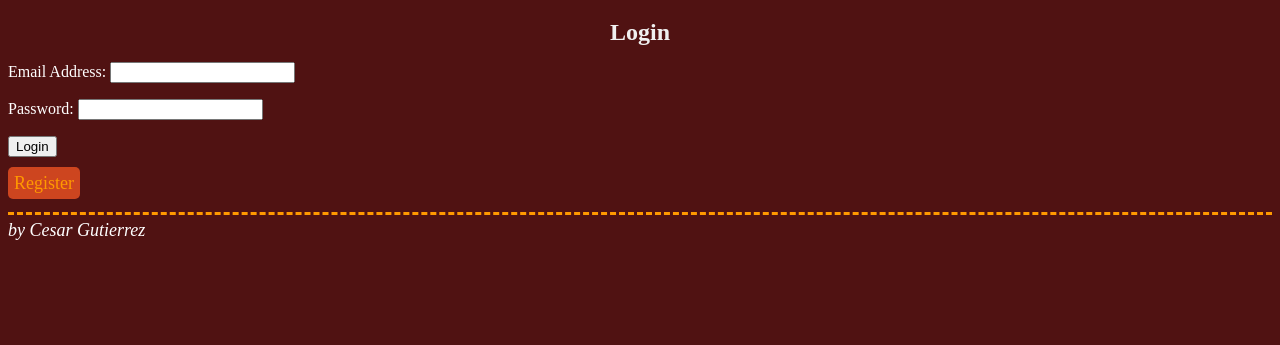
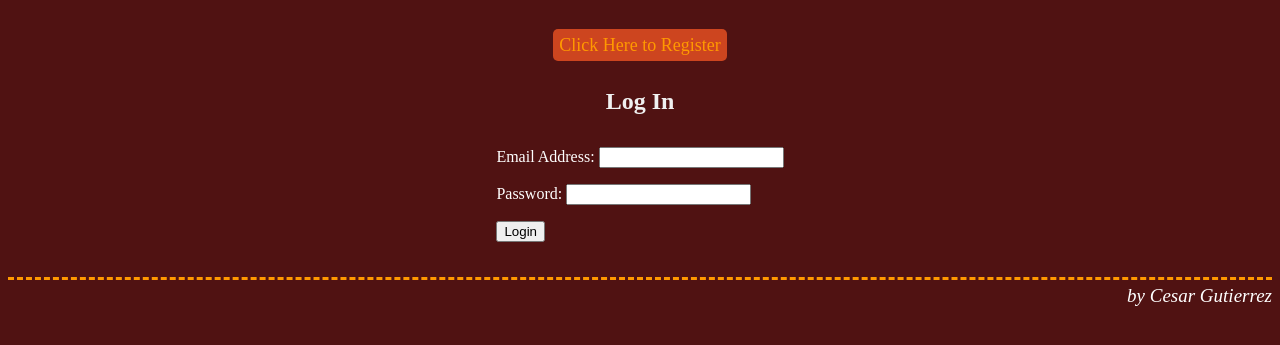
Before and after one commit to cesar-gz/Shopping-cart, a PHP site: page /login.php in a window 1280 px wide. Shown: the part 66-411 px from the top of the page. Run offline with PHP 8.4, Linux system fonts and the light colour scheme.

Commit message:
refactoring

```diff
--- a/htdocs/includes/footer.html
+++ b/htdocs/includes/footer.html
@@ -1,13 +1,26 @@
 <!DOCTYPE HTML>
 <html lang="en">
+
 <head>
-<meta charset="UTF-8">
-<title> <?php echo $page_title ; ?> </title>
-<link rel="stylesheet" href="includes/style.css">
+  <meta charset="UTF-8">
+  <title>
+    <?php echo $page_title ; ?>
+  </title>
+  <link rel="stylesheet" href="../includes/style.css">
+
+  <style>
+    footer {
+      text-align: right;
+    }
+  </style>
+
 </head>
 
 <body>
-    <footer><p>by Cesar Gutierrez</p></footer>
+  <footer>
+    <p>by Cesar Gutierrez</p>
+  </footer>
 
 </body>
+
 </html>
--- a/htdocs/includes/style.css
+++ b/htdocs/includes/style.css
@@ -14,7 +14,7 @@ footer>p {
   font-style: italic;
   padding-top: 5px;
   color: #fff;
-  font-size: 18px;
+  font-size: 19px;
 }
 
 table {
@@ -24,7 +24,7 @@ table {
 
 th {
   color: #FFF;
-  background: #000;
+  background: #000000;
   text-align: left;
 }
 
@@ -51,15 +51,15 @@ body {
   justify-content: center;
 }
 
+.content>a:href {
+  color: #F0F0F0
+}
+
 h1 {
   color: #F0F0F0;
   display: flex;
   justify-content: center;
   font-size: 24px;
-}
-
-.content>a:href {
-  color: #F0F0F0
 }
 
 a {
--- a/htdocs/login.php
+++ b/htdocs/login.php
@@ -1,5 +1,5 @@
 <?php
-    $page_title = 'Login';
+    $page_title = 'Log In';
     include('includes/header.html');
 
     if(isset($errors) && !empty($errors)){
@@ -9,9 +9,13 @@
         }
         echo 'Please try again or <a href="register.php">Register<a></p>';
     }
+
 ?>
-
-<h1>Login</h1>
+  <div class="content">
+    <p><a href ="register.php">Click Here to Register</a>
+  </div>
+  <h1>Log In</h1>
+  <div class="content">
     <form action="login_action.php" method="POST">
         <P>
             Email Address: <input type="text" name="email">
@@ -21,9 +25,8 @@
             <input type="submit" value="Login">
         </p>
     </form>
-
+  </div>
 <?php
-    echo '<p><a href ="register.php">Register</a>';
 
     include('includes/footer.html');
 ?>
--- a/htdocs/register.php
+++ b/htdocs/register.php
@@ -56,8 +56,8 @@
 
             if($r){
                 echo '<h1>Registered!</h1>
-                      <p>You are now Registered.</p>
-                      <p><a href="login.php">Login</a></p>';
+                      <p style="display:flex; justify-content:center;">You are now Registered.</p>
+                      <p style="display:flex; justify-content:center;"><a href="login.php">Login</a></p>';
             }
 
             mysqli_close($dbc);
```
Also changed, not shown: SQL/create_shop.sql (+6 -6 lines), htdocs/forum.php (+16 -7 lines), htdocs/goodbye.php (+11 -4 lines), htdocs/home.php (+10 -4 lines), htdocs/shop.php (+15 -8 lines). Lines whose indentation alone changed are shown as unchanged.
